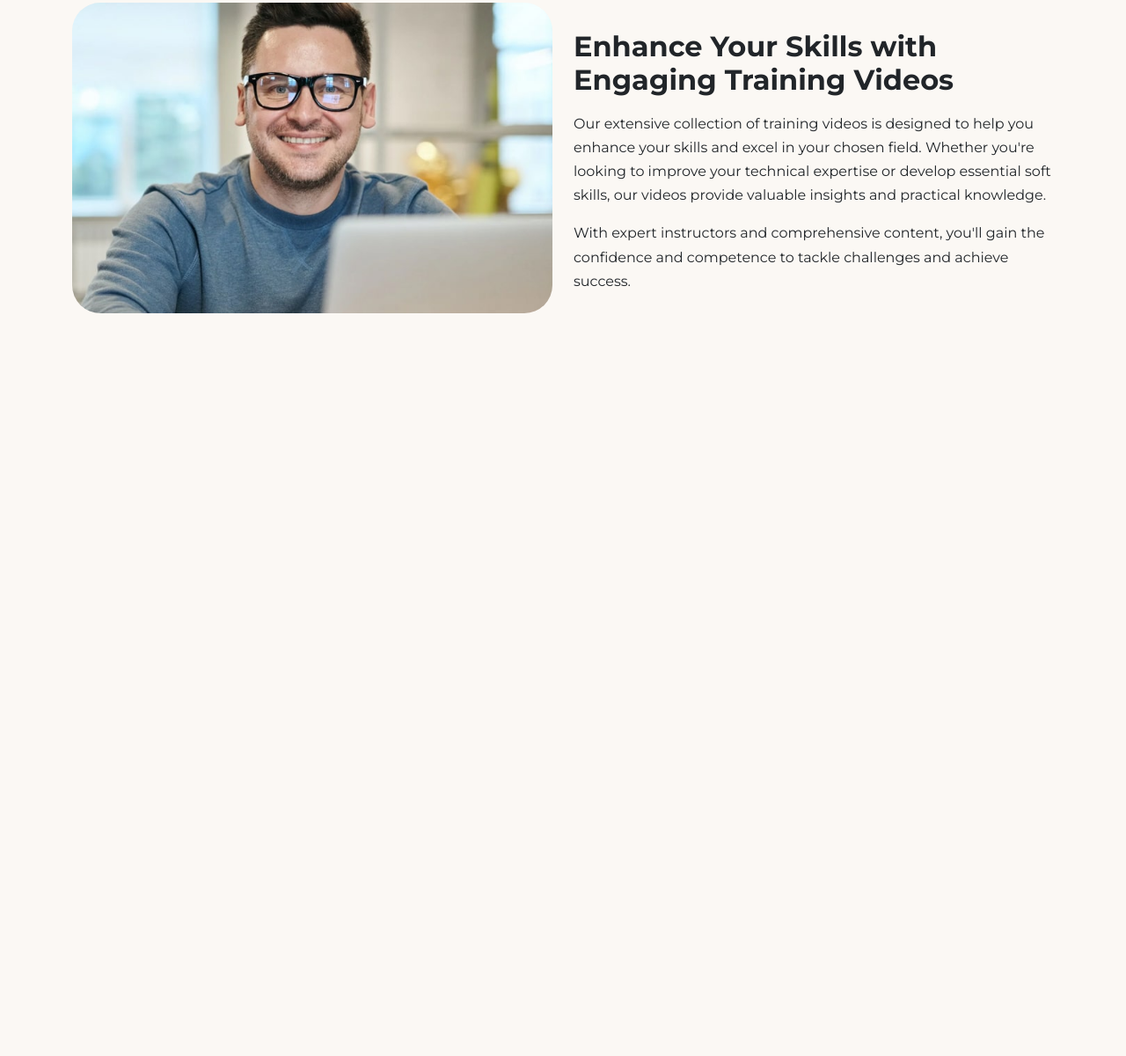
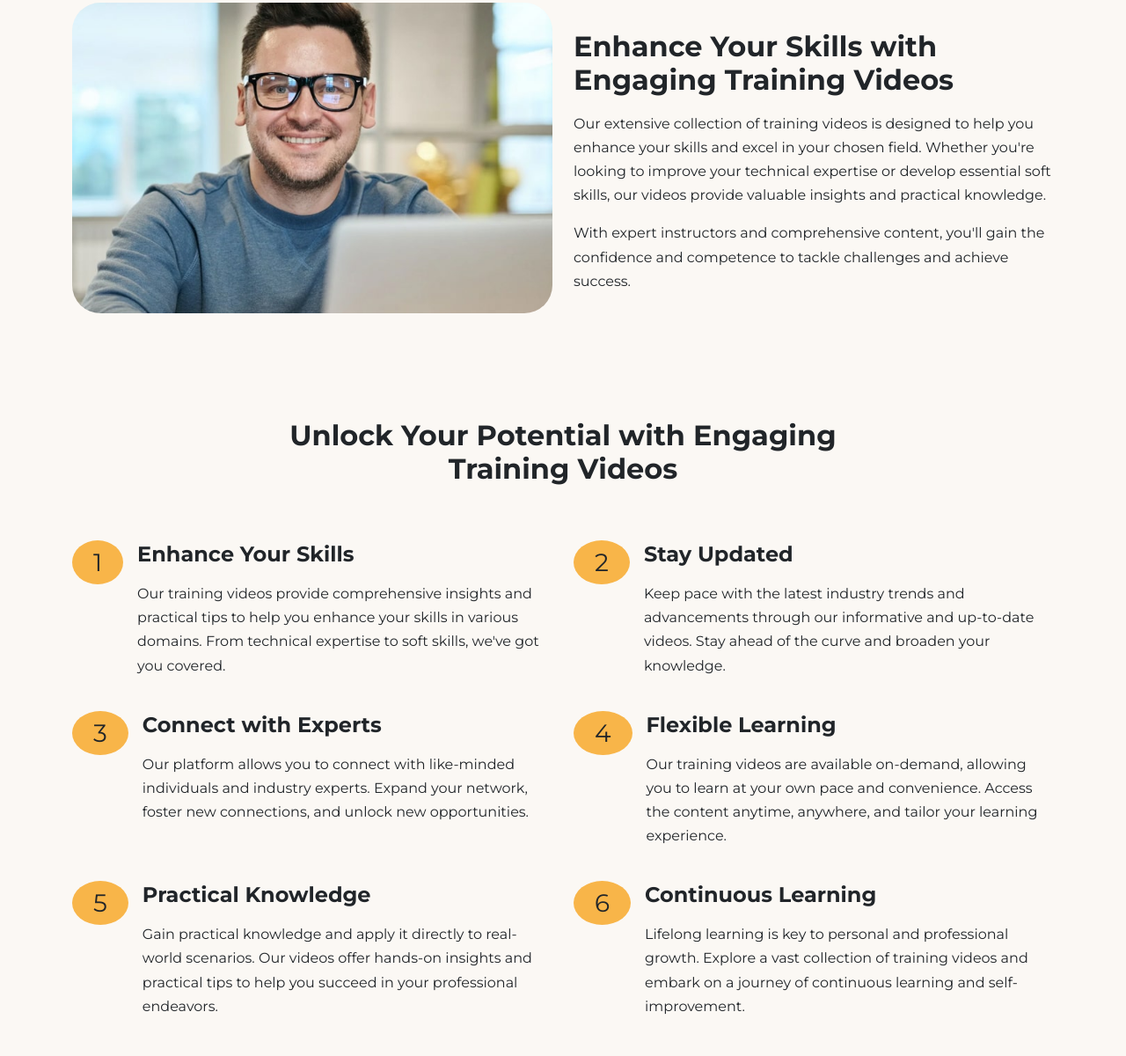
Before and after one commit to andrewteece/corso-website, a website: page index.html in a window 1280 px wide. Shown: the part 1685-2885 px from the top of the page at 88% size. Before the commit the page ends 2161 px from the top, so only its background shows below. Drawn offline with Linux system fonts and the light colour scheme.

Commit message:
points section

```diff
--- a/index.html
+++ b/index.html
@@ -233,7 +233,7 @@
         </div>
       </div>
     </section>
-    <!-- DETAILS -->
+    <!-- DETAILS-1 -->
     <section id="discover" class="details py-6 bg-light">
       <div class="container">
         <div class="row">
@@ -262,6 +262,112 @@
         </div>
       </div>
     </section>
+    <!-- POINTS -->
+    <section class="points pb-5">
+      <div class="container">
+        <div class="row text-center mb-5">
+          <div class="col-md-8 offset-md-2">
+            <h2>Unlock Your Potential with Engaging Training Videos</h2>
+          </div>
+        </div>
+        <div class="row">
+          <div class="col-md-6 mb-4">
+            <div class="d-flex gap-3">
+              <div class="number">
+                <span class="bg-primary py-2 px-4 fs-3 rounded-circle">1</span> </span>
+              </div>
+              <div>
+                <h3 class="fs-4">Enhance Your Skills</h3>
+                <p>
+                  Our training videos provide comprehensive insights and
+                  practical tips to help you enhance your skills in various
+                  domains. From technical expertise to soft skills, we've got
+                  you covered.
+                </p>
+              </div>
+            </div>
+          </div>
+          <div class="col-md-6 mb-4">
+            <div class="d-flex gap-3">
+              <div class="number">
+                <span class="bg-primary py-2 px-4 fs-3 rounded-circle">2</span>
+              </div>
+              <div>
+                <h3 class="fs-4">Stay Updated</h3>
+                <p>
+                  Keep pace with the latest industry trends and advancements
+                  through our informative and up-to-date videos. Stay ahead of
+                  the curve and broaden your knowledge.
+                </p>
+              </div>
+            </div>
+          </div>
+
+          <div class="col-md-6 mb-4">
+            <div class="d-flex gap-3">
+              <div class="number">
+                <span class="bg-primary py-2 px-4 fs-3 rounded-circle">3</span>
+              </div>
+              <div>
+                <h3 class="fs-4">Connect with Experts</h3>
+                <p>
+                  Our platform allows you to connect with like-minded
+                  individuals and industry experts. Expand your network, foster
+                  new connections, and unlock new opportunities.
+                </p>
+              </div>
+            </div>
+          </div>
+
+          <div class="col-md-6 mb-4">
+            <div class="d-flex gap-3">
+              <div class="number">
+                <span class="bg-primary py-2 px-4 fs-3 rounded-circle">4</span>
+              </div>
+              <div>
+                <h3 class="fs-4">Flexible Learning</h3>
+                <p>
+                  Our training videos are available on-demand, allowing you to
+                  learn at your own pace and convenience. Access the content
+                  anytime, anywhere, and tailor your learning experience.
+                </p>
+              </div>
+            </div>
+          </div>
+
+          <div class="col-md-6 mb-4">
+            <div class="d-flex gap-3">
+              <div class="number">
+                <span class="bg-primary py-2 px-4 fs-3 rounded-circle">5</span>
+              </div>
+              <div>
+                <h3 class="fs-4">Practical Knowledge</h3>
+                <p>
+                  Gain practical knowledge and apply it directly to real-world
+                  scenarios. Our videos offer hands-on insights and practical
+                  tips to help you succeed in your professional endeavors.
+                </p>
+              </div>
+            </div>
+          </div>
+
+          <div class="col-md-6 mb-4">
+            <div class="d-flex gap-3">
+              <div class="number">
+                <span class="bg-primary py-2 px-4 fs-3 rounded-circle">6</span>
+              </div>
+              <div>
+                <h3 class="fs-4">Continuous Learning</h3>
+                <p>
+                  Lifelong learning is key to personal and professional growth.
+                  Explore a vast collection of training videos and embark on a
+                  journey of continuous learning and self-improvement.
+                </p>
+              </div>
+            </div>
+          </div>
+      </div>
+    </section>
     <script src="js/bootstrap.bundle.min.js"></script>
     <script src="js/script.js"></script>
   </body>
```
